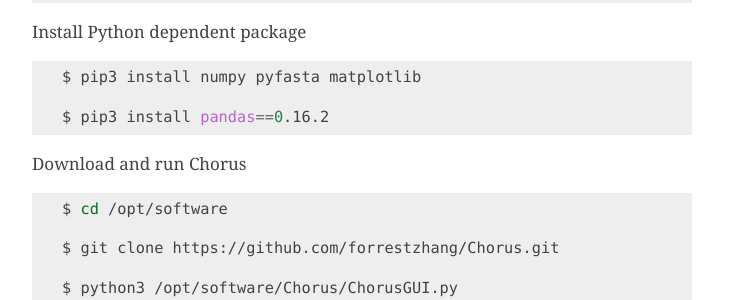
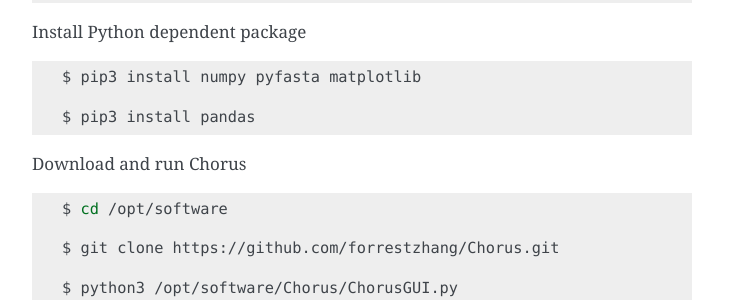
Before and after one commit to forrestzhang/Chorus, a Sphinx documentation site: the page built from docs/install.rst, in a window 1280 px wide and 900 px high, scrolled down 4779 px. Shown: the part 508-808 px from the top of the window, without its empty margins (388-1141 px from the left). Built offline with Sphinx 7.4.7, drawn with Linux system fonts in a browser that asks for light colours.

Commit message:
bug fix, support pandas 0.18

```diff
--- a/docs/install.rst
+++ b/docs/install.rst
@@ -271,7 +271,7 @@
 
     $ pip3 install numpy pyfasta matplotlib
 
-    $ pip3 install pandas==0.16.2
+    $ pip3 install pandas
 
 Download and run Chorus
 
```
